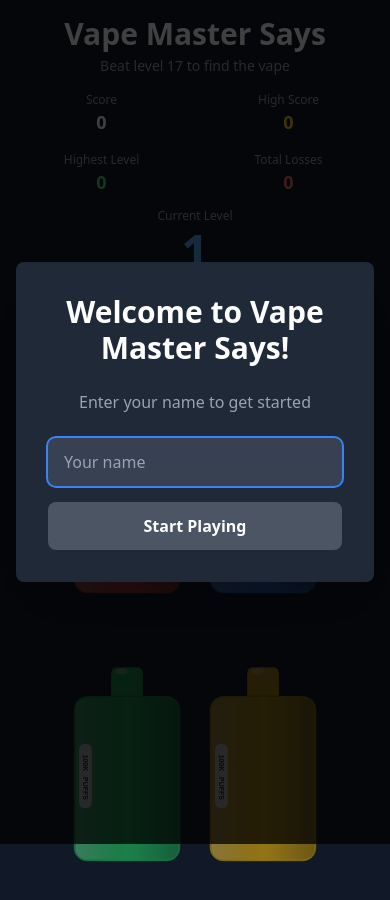
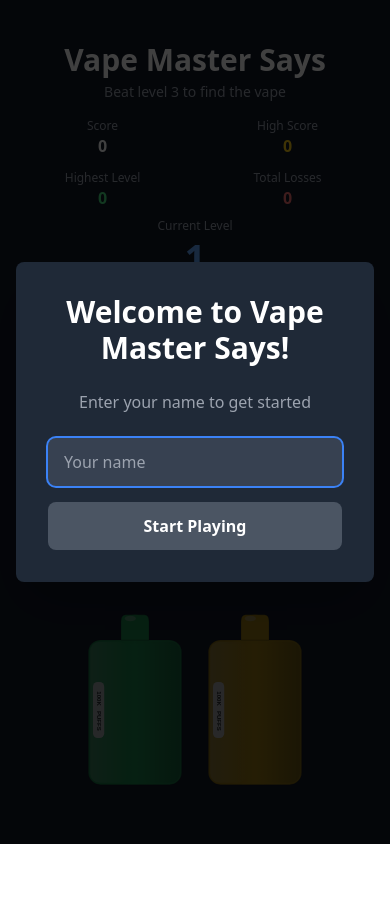
Before and after one commit to bobbleheadhobo/Vape-Master-Says, a React (Vite) app: page / in a window 390 px wide. Shown: the top 900 px of the page. After the commit the page ends 844 px from the top, so only its background shows below. Built offline with nearby package versions, Linux system fonts and the light colour scheme; no server answers.

Commit message:
added endless mode

```diff
--- a/src/App.jsx
+++ b/src/App.jsx
@@ -2,10 +2,11 @@ import { useState, useEffect, useRef, useCallback } from 'react';
 import './App.css';
 import VapeButton from './VapeButton';
 
+const targetLevel = 3;  // The level to reach to win
 // Configuration
 const GAME_CONFIG = {
   startingLevel: 1,  // The level the game starts at
-  winningLevel: 17,  // The level at which you win the game (set to null for endless mode)
+  winningLevel: targetLevel,  // The level at which you win the game (set to null for endless mode)
 };
 
 const DIFFICULTY_CONFIG = {
@@ -194,6 +195,7 @@ const Timer = ({ timeRemaining, maxTime, gameState }) => {
   );
 };
 
+
 const VapeCertificate = ({ onClose }) => {
   const handleDownload = () => {
     const link = document.createElement('a');
@@ -232,7 +234,7 @@ const VapeCertificate = ({ onClose }) => {
   );
 };
 
-const GameWin = ({ level, score, onRestart, onClose }) => {
+const GameWin = ({ level, score, onRestart, onClose, onContinue }) => {
   const [showCertificate, setShowCertificate] = useState(false);
   const highScore = parseInt(localStorage.getItem('vapeHighScore') || '0');
   const highestLevel = parseInt(localStorage.getItem('vapeHighestLevel') || '0');
@@ -277,12 +279,20 @@ const GameWin = ({ level, score, onRestart, onClose }) => {
             </div>
           )}
         </div>
+        <div className="space-y-3">
+          <button
+            onClick={onContinue}
+            className="w-full bg-purple-500 hover:bg-purple-600 text-white font-bold py-3 px-6 rounded-lg transition-colors"
+          >
+            ♾️ Continue (Endless Mode)
+          </button>
           <button
             onClick={() => setShowCertificate(true)}
             className="w-full bg-green-500 hover:bg-green-600 text-white font-bold py-3 px-6 rounded-lg transition-colors"
           >
             💨 Vape Now
           </button>
+        </div>
       </div>
     </div>
   );
@@ -306,7 +316,7 @@ const GameOver = ({ level, score, onRestart }) => {
 
   useEffect(() => {
     const handleKeyPress = (e) => {
-      if (e.key === ' ' || e.key === 'Enter') {
+      if (e.key === ' ') {
         e.preventDefault();
         onRestart();
       }
@@ -395,6 +405,7 @@ const NameEntry = ({ onSubmit }) => {
 
 function App() {
   const [gameState, setGameState] = useState('idle');
+  const [endlessMode, setEndlessMode] = useState(false);
   const [sequence, setSequence] = useState([]);
   const [userInput, setUserInput] = useState([]);
   const [level, setLevel] = useState(GAME_CONFIG.startingLevel);
@@ -527,6 +538,7 @@ function App() {
 
   const startGame = () => {
     // Reset all game state
+    GAME_CONFIG.winningLevel = targetLevel; // Reset winning level to default
     setSequence([]);
     setUserInput([]);
     setScore(0);
@@ -639,64 +651,70 @@ function App() {
   const highestLevel = parseInt(localStorage.getItem('vapeHighestLevel') || '0');
   const totalLosses = parseInt(localStorage.getItem('vapeTotalLosses') || '0');
 
+  const continueEndlessMode = () => {
+    GAME_CONFIG.winningLevel = null; // Enable endless mode
+    setGameState('playing-sequence'); // Close the win screen
+    setTimeout(() => {
+      setLevel(level + 1); // Continue to next level
+    }, 1000);
+  };
+
   return (
     <div className="min-h-screen bg-gray-900 flex items-center justify-center p-4">
       <div className="max-w-4xl w-full">
-        <div className="text-center mb-4 md:mb-8">
-          <h1 className="text-3xl md:text-5xl font-bold text-white mb-1 md:mb-2">Vape Master Says</h1>
-          <p className="text-sm md:text-base text-gray-400">Beat level {GAME_CONFIG.winningLevel === null ? '∞' : GAME_CONFIG.winningLevel} to find the vape</p>
-        </div>
+      <div className="text-center mb-4 lg:mb-6">
+        <h1 className="text-3xl lg:text-4xl xl:text-5xl font-bold text-white mb-1 lg:mb-2">Vape Master Says</h1>
+        <p className="text-sm lg:text-base text-gray-400">Beat level {GAME_CONFIG.winningLevel === null ? '∞' : GAME_CONFIG.winningLevel} to find the vape</p>
+      </div>        <div className="flex flex-col items-center mb-3 lg:mb-6 gap-2 lg:gap-4">
 
-        <div className="flex flex-col items-center mb-4 md:mb-8 gap-3 md:gap-4">
-
-          <div className="grid grid-cols-2 md:flex gap-4 md:gap-8 text-white w-full max-w-md md:max-w-none justify-center">
+          <div className="grid grid-cols-2 lg:flex gap-3 lg:gap-8 text-white w-full max-w-md lg:max-w-none justify-center">
             <div className="text-center">
-              <p className="text-xs md:text-sm text-gray-400">Score</p>
-              <p className="text-lg md:text-2xl font-bold">{score}</p>
+              <p className="text-xs lg:text-sm text-gray-400">Score</p>
+              <p className="text-base lg:text-xl xl:text-2xl font-bold">{score}</p>
             </div>
             <div className="text-center">
-              <p className="text-xs md:text-sm text-gray-400">High Score</p>
-              <p className="text-lg md:text-2xl font-bold text-yellow-400">{highScore}</p>
+              <p className="text-xs lg:text-sm text-gray-400">High Score</p>
+              <p className="text-base lg:text-xl xl:text-2xl font-bold text-yellow-400">{highScore}</p>
             </div>
             <div className="text-center">
-              <p className="text-xs md:text-sm text-gray-400">Highest Level</p>
-              <p className="text-lg md:text-2xl font-bold text-green-400">{highestLevel}</p>
+              <p className="text-xs lg:text-sm text-gray-400">Highest Level</p>
+              <p className="text-base lg:text-xl xl:text-2xl font-bold text-green-400">{highestLevel}</p>
             </div>
             <div className="text-center">
-              <p className="text-xs md:text-sm text-gray-400">Total Losses</p>
-              <p className="text-lg md:text-2xl font-bold text-red-400">{totalLosses}</p>
+              <p className="text-xs lg:text-sm text-gray-400">Total Losses</p>
+              <p className="text-base lg:text-xl xl:text-2xl font-bold text-red-400">{totalLosses}</p>
             </div>
           </div>
           <div className="text-center">
-            <p className="text-xs md:text-sm text-gray-400 mb-1">Current Level</p>
-            <p className="text-5xl md:text-6xl font-bold text-blue-400">{level}</p>
+            <p className="text-xs lg:text-sm text-gray-400 mb-1">Current Level</p>
+            <p className="text-4xl lg:text-5xl xl:text-6xl font-bold text-blue-400">{level}</p>
           </div>
         </div>
 
-        <div className="flex flex-col items-center mb-4 md:mb-8 gap-4 md:gap-8">
+        <div className="flex flex-col items-center mb-3 lg:mb-6 gap-3 lg:gap-5">
           {/* Timer and game state */}
           <div className="text-center">
             {gameState === 'idle' ? (
               <button
                 onClick={startGame}
-                className="bg-green-500 hover:bg-green-600 text-white font-bold py-2 md:py-3 px-6 md:px-8 rounded-lg transition-colors text-base md:text-lg shadow-lg"
+                className="bg-green-500 hover:bg-green-600 text-white font-bold py-2 lg:py-3 px-6 lg:px-8 rounded-lg transition-colors text-base lg:text-lg shadow-lg"
               >
                 Start Game
               </button>
             ) : (
               <div>
                 <div className={`
-                  text-white font-bold text-4xl md:text-6xl
+                  text-white font-bold text-3xl lg:text-5xl xl:text-6xl
                   ${timeRemaining < 2 ? 'text-red-400 animate-pulse' : ''}
                   drop-shadow-lg
                 `}>
                   {timeRemaining > 0 ? `${timeRemaining.toFixed(1)}s` : '0.0s'}
                 </div>
                 {gameState === 'playing-sequence' && (
-                  <div className="text-gray-400 text-xs md:text-sm mt-2">Watch the pattern...</div>
+                  <div className="text-gray-400 text-xs lg:text-sm mt-2">Watch the pattern...</div>
                 )}
                 {gameState === 'user-turn' && (
-                  <div className="text-green-400 text-xs md:text-sm mt-2">Your Turn! Click the vapes!</div>
+                  <div className="text-green-400 text-xs lg:text-sm mt-2">Your Turn! Click the vapes!</div>
                 )}
               </div>
             )}
@@ -704,8 +722,8 @@ function App() {
 
           {/* Vape buttons in a horizontal row */}
           <div className="w-full flex justify-center px-2">
-            <div className="grid grid-cols-2 md:grid-cols-4 gap-2 md:gap-12 place-items-center">
-              <div className="w-32 h-[260px] sm:w-40 sm:h-[320px] md:w-56 md:h-[450px] lg:w-64 lg:h-[520px]">
+            <div className="grid grid-cols-2 md:grid-cols-4 gap-2 md:gap-4 lg:gap-6 xl:gap-8 place-items-center">
+              <div className="w-28 h-[220px] sm:w-36 sm:h-[280px] md:w-40 md:h-[320px] lg:w-46 lg:h-[350px] xl:w-56 xl:h-[380px]">
               <VapeButton
                 color="red"
                 isActive={activeButton === 0}
@@ -715,7 +733,7 @@ function App() {
                 isCorrect={correctButton === 0}
               />
             </div>
-            <div className="w-32 h-[260px] sm:w-40 sm:h-[320px] md:w-56 md:h-[450px] lg:w-64 lg:h-[520px]">
+            <div className="w-28 h-[220px] sm:w-36 sm:h-[280px] md:w-40 md:h-[320px] lg:w-46 lg:h-[350px] xl:w-56 xl:h-[380px]">
               <VapeButton
                 color="blue"
                 isActive={activeButton === 1}
@@ -725,7 +743,7 @@ function App() {
                 isCorrect={correctButton === 1}
               />
             </div>
-            <div className="w-32 h-[260px] sm:w-40 sm:h-[320px] md:w-56 md:h-[450px] lg:w-64 lg:h-[520px]">
+            <div className="w-28 h-[220px] sm:w-36 sm:h-[280px] md:w-40 md:h-[320px] lg:w-46 lg:h-[350px] xl:w-56 xl:h-[380px]">
               <VapeButton
                 color="green"
                 isActive={activeButton === 2}
@@ -735,7 +753,7 @@ function App() {
                 isCorrect={correctButton === 2}
               />
             </div>
-            <div className="w-32 h-[260px] sm:w-40 sm:h-[320px] md:w-56 md:h-[450px] lg:w-64 lg:h-[520px]">
+            <div className="w-28 h-[220px] sm:w-36 sm:h-[280px] md:w-40 md:h-[320px] lg:w-46 lg:h-[350px] xl:w-56 xl:h-[380px]">
               <VapeButton
                 color="yellow"
                 isActive={activeButton === 3}
@@ -772,6 +790,7 @@ function App() {
           score={score}
           onRestart={startGame}
           onClose={() => setGameState('idle')}
+          onContinue={continueEndlessMode}
         />
       )}
 
```
Lines whose indentation alone changed are shown as unchanged.
